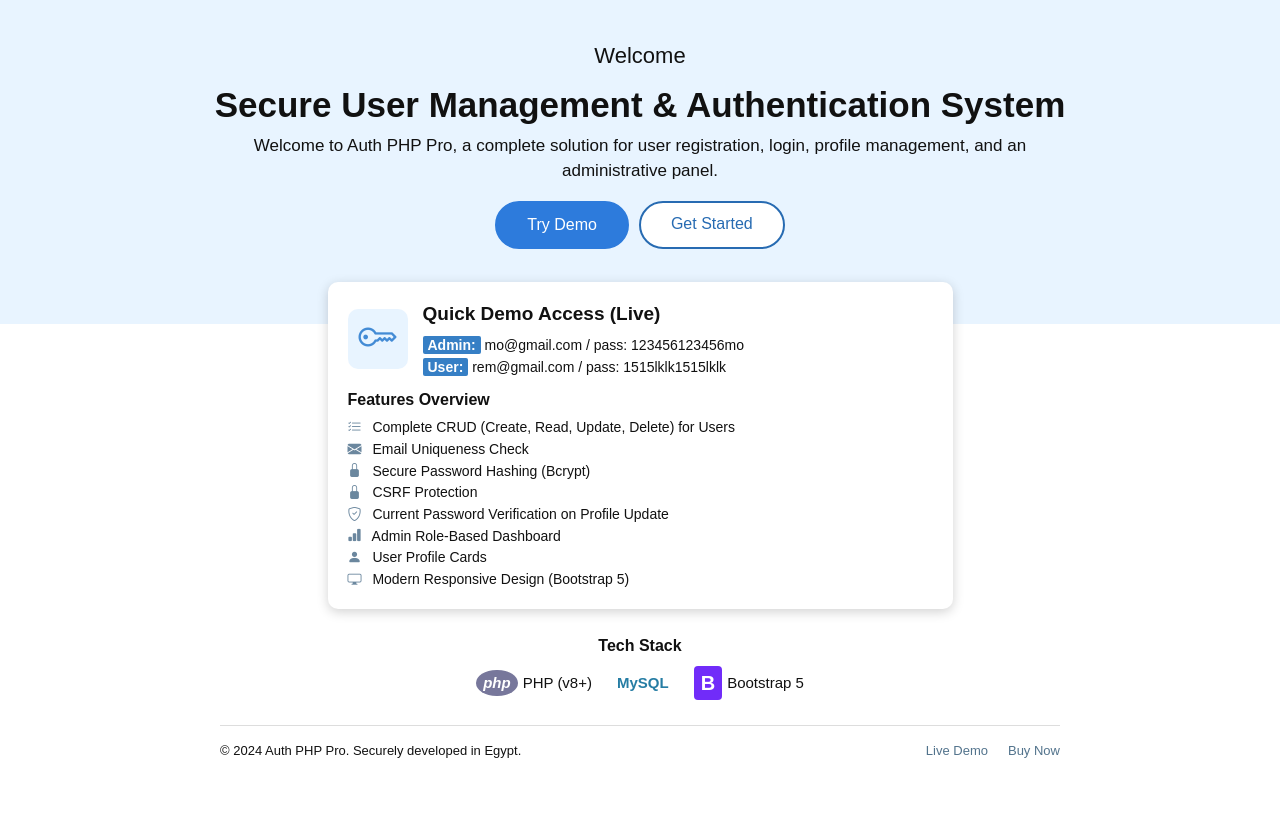
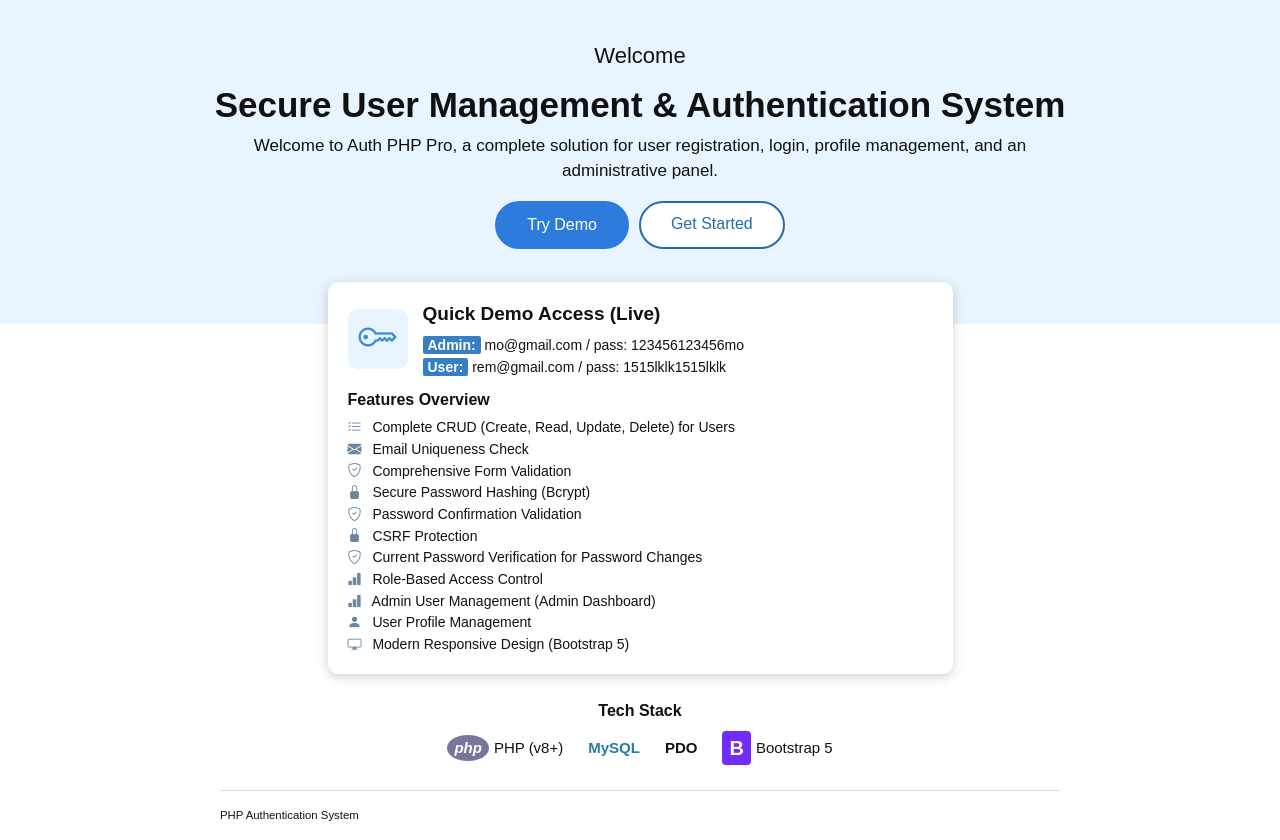
Before and after one commit to hagar1kandal/PHP-Authentication-System, a PHP site: page / in a window 1280 px wide. Shown: the part 71-911 px from the top of the page. Before the commit the page ends 829 px from the top, so only its background shows below. Run offline with PHP 8.4, Linux system fonts and the light colour scheme.

Commit message:
update project

```diff
--- a/add_user.php
+++ b/add_user.php
@@ -2,7 +2,7 @@
 
 include "layout/session.php";
 
-if ($_SESSION['role'] != "admin") {
+if ($_SESSION['role'] !== "admin") {
     header("Location:index.php");
     exit;
 }
@@ -31,7 +31,7 @@ $confirm_password_error = "";
 
 $error = false;
 
-if ($_SERVER["REQUEST_METHOD"] == 'POST') {
+if ($_SERVER["REQUEST_METHOD"] === 'POST') {
 
     $user_token = $_POST['csrf_token'];
     $session_token = $_SESSION['csrf_token'];
@@ -90,7 +90,7 @@ if ($_SERVER["REQUEST_METHOD"] == 'POST') {
     } elseif (strlen($password) < 6) {
         $password_error = "password should be not less than 6 chars";
         $error = true;
-    } elseif ($confirm_password != $password) {
+    } elseif ($confirm_password !== $password) {
         $confirm_password_error = "password doesn't match";
         $error = true;
     }
--- a/index.php
+++ b/index.php
@@ -89,28 +89,43 @@ include "layout/header.php";
     </div>
 
     <div class="feature">
+        <i class="bi bi-shield-check"></i>
+        Comprehensive Form Validation
+    </div>
+
+    <div class="feature">
         <i class="bi bi-lock-fill"></i>
         Secure Password Hashing (Bcrypt)
     </div>
 
     <div class="feature">
+        <i class="bi bi-shield-check"></i>
+        Password Confirmation Validation
+    </div>
+
+    <div class="feature">
         <i class="bi bi-lock-fill"></i>
-         CSRF Protection
+        CSRF Protection
     </div>
 
     <div class="feature">
         <i class="bi bi-shield-check"></i>
-        Current Password Verification on Profile Update
+        Current Password Verification for Password Changes
     </div>
 
     <div class="feature">
         <i class="bi bi-bar-chart-fill"></i>
-        Admin Role-Based Dashboard
+        Role-Based Access Control
+    </div>
+
+    <div class="feature">
+        <i class="bi bi-bar-chart-fill"></i>
+        Admin User Management (Admin Dashboard)
     </div>
 
     <div class="feature">
         <i class="bi bi-person-fill"></i>
-        User Profile Cards
+        User Profile Management
     </div>
 
     <div class="feature">
@@ -152,6 +167,14 @@ include "layout/header.php";
 
         </div>
 
+        <div class="technology">
+
+            <span class="fw-bold">
+                PDO
+            </span>
+
+        </div>
+
 
         <div class="technology">
 
--- a/layout/footer.php
+++ b/layout/footer.php
@@ -1,27 +1,11 @@
   <!-- **************** FOOTER **************** -->
 
-    <footer>
-
-        <div>
-            © 2024 Auth PHP Pro. Securely developed in Egypt.
-        </div>
+  <footer class="text-center py-3 ">
+      <small>PHP Authentication System</small>
+  </footer>
 
 
-        <div class="footer-links">
+  <script src="https://cdn.jsdelivr.net/npm/bootstrap@5.3.3/dist/js/bootstrap.bundle.min.js"></script>
+  </body>
 
-            <a href="#">
-                Live Demo
-            </a>
-
-            <a href="#">
-                Buy Now
-            </a>
-
-        </div>
-
-    </footer>
-
-<script src="https://cdn.jsdelivr.net/npm/bootstrap@5.3.3/dist/js/bootstrap.bundle.min.js"></script>
-</body>
-
-</html>
+  </html>
--- a/layout/header.php
+++ b/layout/header.php
@@ -498,7 +498,7 @@ require_once "layout/session.php";
 
                             <ul class="dropdown-menu" aria-labelledby="navbarDropdownMenuLink">
 
-                                <?php if (isset($_SESSION["role"]) && $_SESSION["role"] == "admin") { ?>
+                                <?php if (isset($_SESSION["role"]) && $_SESSION["role"] === "admin") { ?>
                                     <li><a class="dropdown-item " href="dashboard.php">
                                             dash board
                                         </a>
--- a/register.php
+++ b/register.php
@@ -29,7 +29,7 @@ $confirm_password_error = "";
 
 $error = false;
 
-if ($_SERVER["REQUEST_METHOD"] == 'POST') {
+if ($_SERVER["REQUEST_METHOD"] === 'POST') {
 
     $user_token = $_POST['csrf_token'];
     $session_token = $_SESSION['csrf_token'];
@@ -100,7 +100,7 @@ if ($_SERVER["REQUEST_METHOD"] == 'POST') {
     } elseif (strlen($password) < 6) {
         $password_error = "password should be not less than 6 chars";
         $error = true;
-    } elseif ($confirm_password != $password) {
+    } elseif ($confirm_password !== $password) {
         $confirm_password_error = "password doesn't match";
         $error = true;
     }
@@ -135,7 +135,7 @@ if ($_SERVER["REQUEST_METHOD"] == 'POST') {
 
             ///session values from db///
             if (password_verify($password, $row['password'])) {
-                $_SESSION["id"] = $row['id'];
+                $_SESSION["id"] = (int) $row['id'];  //store id in session from string to integer
                 $_SESSION["firstname"] = $row['firstname'];
                 $_SESSION["lastname"] = $row['lastname'];
                 $_SESSION["email"] = $row['email'];
```
Also changed, not shown: dashboard.php (+8 -8 lines), delete_user.php (+4 -4 lines), edit_profile.php (+8 -8 lines), login.php (+4 -4 lines), profile.php (+10 -10 lines), README.md, images/f.png (deleted), images/sonny-mauricio-yhc4pSbl01A-unsplash.jpg (deleted), images/spencer-davis-W_GSHCi0cR8-unsplash.jpg (deleted).
